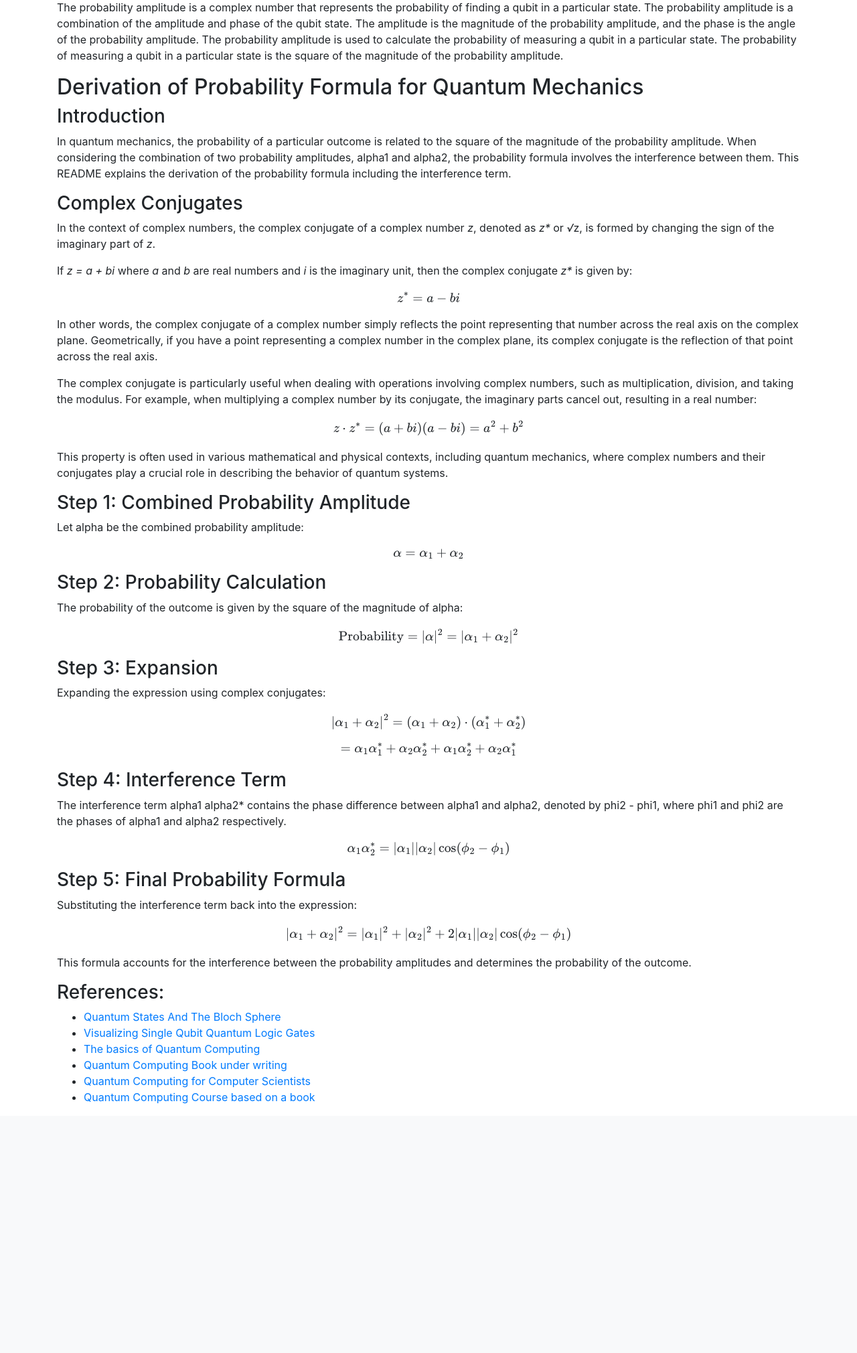
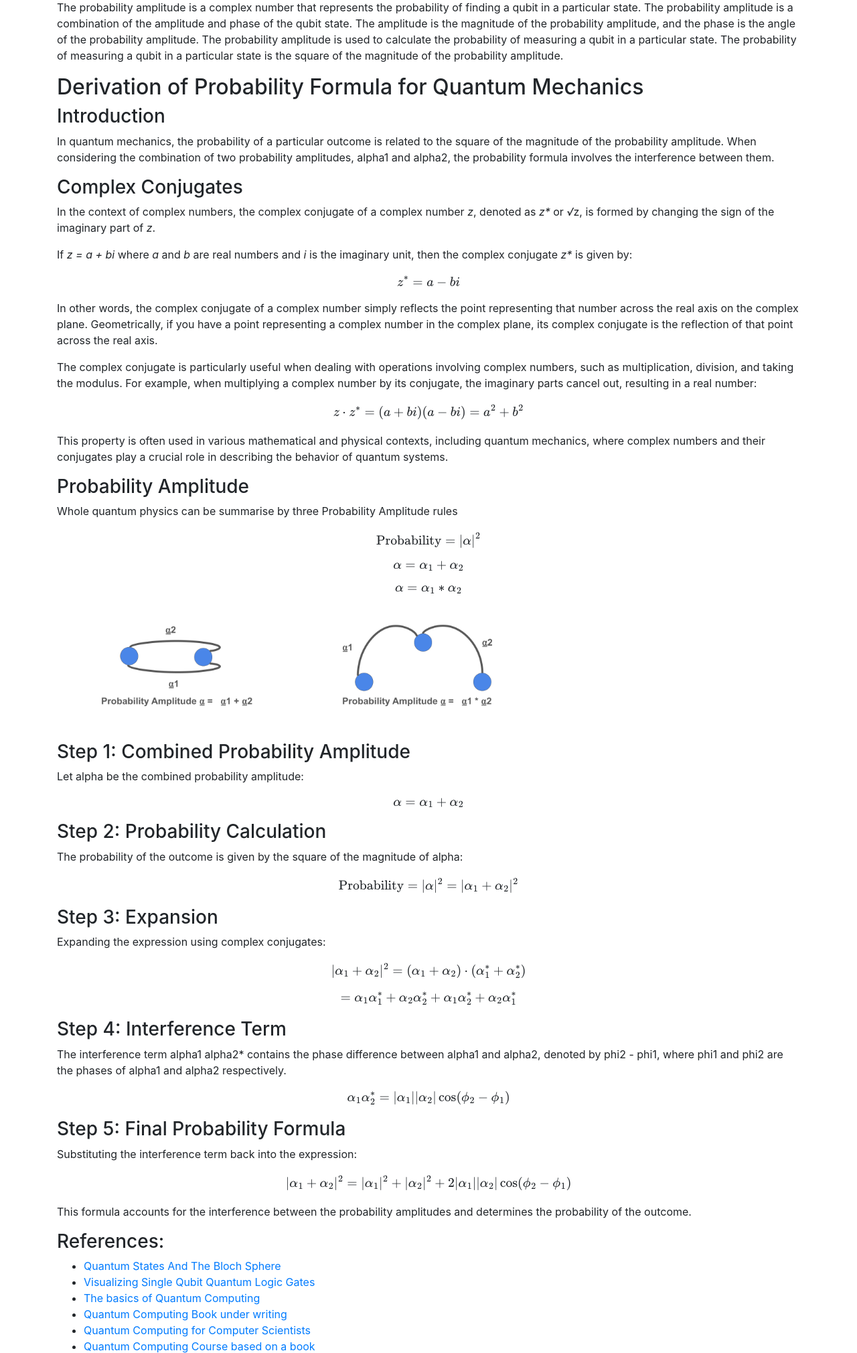
Before and after one commit to bithabib/quantum_computer_simulator, a Flask app: page /book in a window 1280 px wide. Shown: the part 137-2157 px from the top of the page at 67% size. Before the commit the page ends 1785 px from the top, so only its background shows below. Run offline with Flask 3, Linux system fonts and the light colour scheme; some libraries are stand-ins or nearby versions.

Commit message:
Chapter 1 updated to give better explaination

```diff
--- a/templates/includes/book_chapter/chapter_01.html
+++ b/templates/includes/book_chapter/chapter_01.html
@@ -13,8 +13,7 @@
     <h3>Introduction</h3>
     <p>In quantum mechanics, the probability of a particular outcome is related to the square of the magnitude of the
         probability amplitude. When considering the combination of two probability amplitudes, alpha1 and alpha2, the
-        probability formula involves the interference between them. This README explains the derivation of the
-        probability formula including the interference term.</p>
+        probability formula involves the interference between them.</p>
 
     <h3>Complex Conjugates</h3>
     <p>In the context of complex numbers, the complex conjugate of a complex number <em>z</em>, denoted as <em>z*</em>
@@ -32,6 +31,14 @@
     <p>This property is often used in various mathematical and physical contexts, including quantum mechanics, where
         complex numbers and their conjugates play a crucial role in describing the behavior of quantum systems.</p>
 
+
+    <h3>Probability Amplitude</h3>
+    <p>Whole quantum physics can be summarise by three Probability Amplitude rules </p>
+    <p>$$ \text{Probability} = |\alpha|^2 $$</p>
+    <p>$$ \alpha = \alpha_1 + \alpha_2$$</p>
+    <p>$$ \alpha = \alpha_1 * \alpha_2 $$</p>
+    <img src="static/src/fig_chapter_01/pa_add.png" alt="" style="height: 200px;">
+    <img src="static/src/fig_chapter_01/pa_mul.png" alt="" style="height: 200px;">
     <h3>Step 1: Combined Probability Amplitude</h3>
     <p>Let alpha be the combined probability amplitude:</p>
     <p>$$ \alpha = \alpha_1 + \alpha_2 $$</p>
```
Also changed, not shown: static/src/fig_chapter_01/pa_add.png (added), static/src/fig_chapter_01/pa_mul.png (added).
